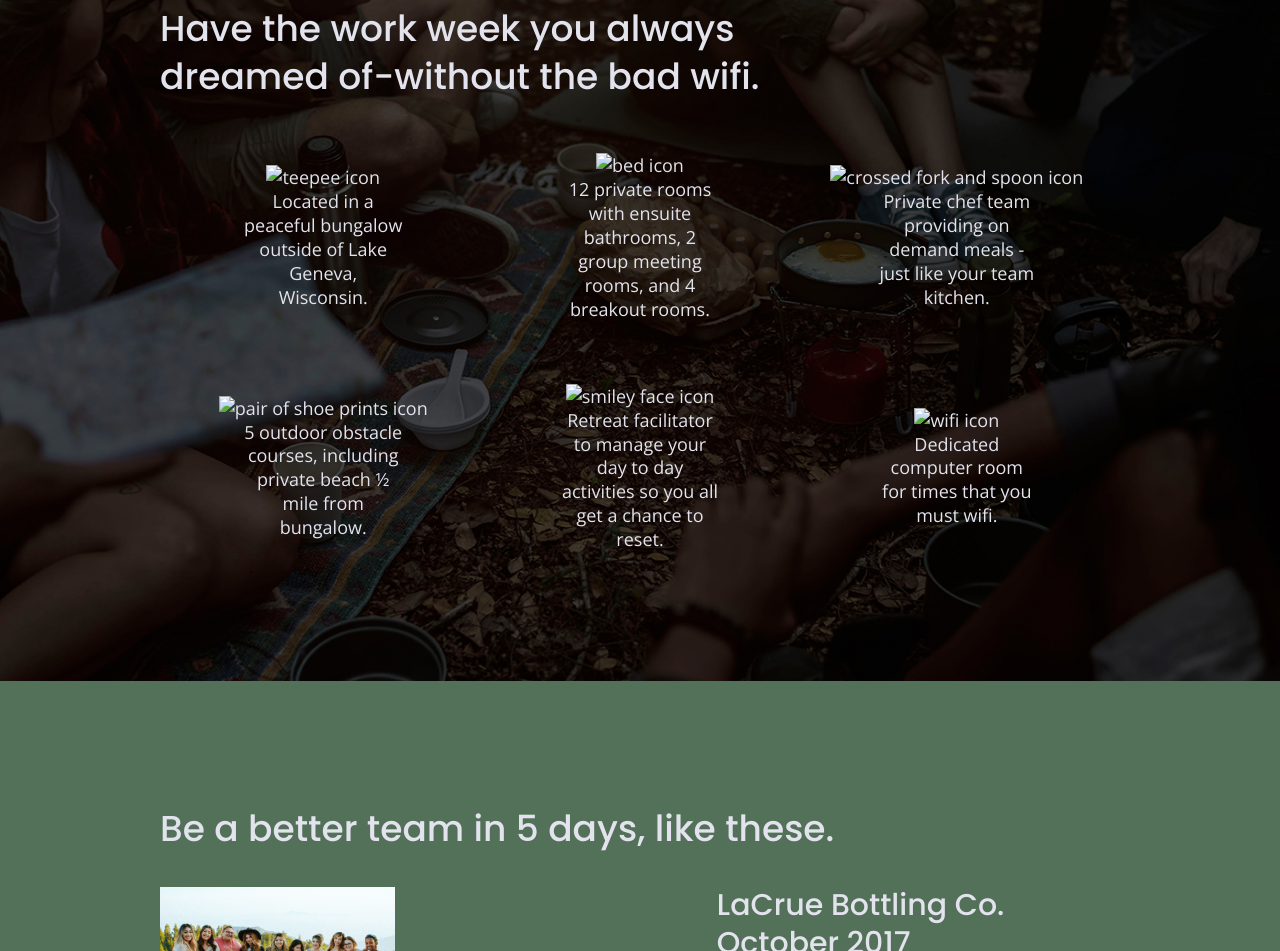
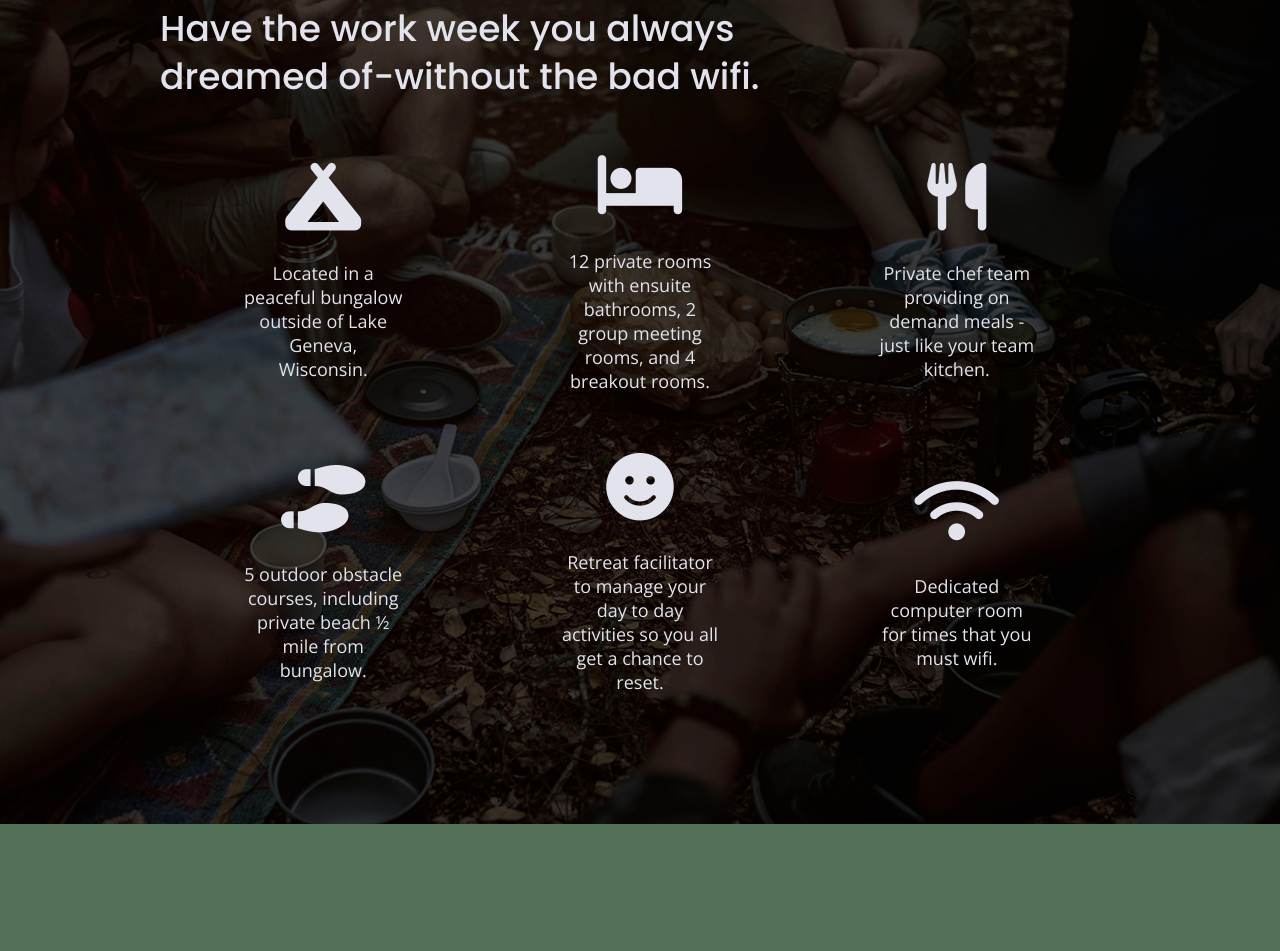
Before and after one commit to KWestfall/206-unplugged-retreat, a plain HTML site: page index.html in a window 1280 px wide. Shown: the part 994-1945 px from the top of the page. Drawn offline with nearby package versions, Linux system fonts and the light colour scheme.

Commit message:
add font awesome icons

```diff
--- a/css/main.css
+++ b/css/main.css
@@ -317,6 +317,11 @@ input[type=button] {
   text-align: center;
   margin: 0;
 }
+
+.features i {
+	font-size: 3.75em;
+  margin-bottom: 40px;
+}
 /* Reviews */
 
 
@@ -581,6 +586,10 @@ aside .content-wrapper .form {
 }
 .features .features-item-description {
   width: 50%;
+}
+
+.features i {
+  margin-bottom: 30px;
 }
 
 /*Reviews*/
--- a/index.html
+++ b/index.html
@@ -14,7 +14,8 @@
   <link href="https://fonts.googleapis.com/css?family=Open+Sans:400,700|Poppins:500,700" rel="stylesheet">
   <link rel="stylesheet" href="css/normalize.css">
   <link rel="stylesheet" href="css/main.css">
-
+  <!---Font Awesome --->
+  <script src="https://kit.fontawesome.com/df7c945716.js"></script>
   <meta name="theme-color" content="#fafafa">
 </head>
 
@@ -68,42 +69,48 @@
     <div class="features-items">
       <article>
         <p class="fontawesome-icon">
-          <img src="" alt="teepee icon"/></p>
+          <i class="fas fa-campground"></i>
+          </p>
         <p class="features-item-description">
          Located in a peaceful bungalow outside of Lake Geneva, Wisconsin.
         </p>
       </article>
 <article>
 <p class="fontawesome-icon">
-<img src="" alt="bed icon"/></p>
+  <i class="fas fa-bed"></i>
+</p>
 <p class="features-item-description">
 12 private rooms with ensuite bathrooms, 2 group meeting rooms, and 4 breakout rooms.
 </p>
 </article>
 <article>
 <p class="fontawesome-icon">
-<img src="" alt="crossed fork and spoon icon"/></p>
+  <i class="fas fa-utensils"></i>
+</p>
 <p class="features-item-description">
 Private chef team providing on demand meals - just like your team kitchen.
 </p>
 </article>
 <article>
 <p class="fontawesome-icon">
-<img src="" alt="pair of shoe prints icon"/></p>
+  <i class="fas fa-shoe-prints"></i>
+</p>
 <p class="features-item-description">
 5 outdoor obstacle courses, including private beach ½ mile from bungalow.
 </p>
 </article>
 <article>
 <p class="fontawesome-icon">
-<img src="" alt="smiley face icon"/></p>
+  <i class="fas fa-smile"></i>
+</p>
 <p class="features-item-description">
 Retreat facilitator to manage your day to day activities so you all get a chance to reset.
 </p>
 </article>
 <article>
 <p class="fontawesome-icon">
-<img src="" alt="wifi icon"/></p>
+  <i class="fas fa-wifi"></i>
+</p>
 <p class="features-item-description">
 Dedicated computer room for times that you must wifi.
 </p>
```
Also changed, not shown: about/index.html (+2 -1 lines), faqs/index.html (+2 -1 lines).
